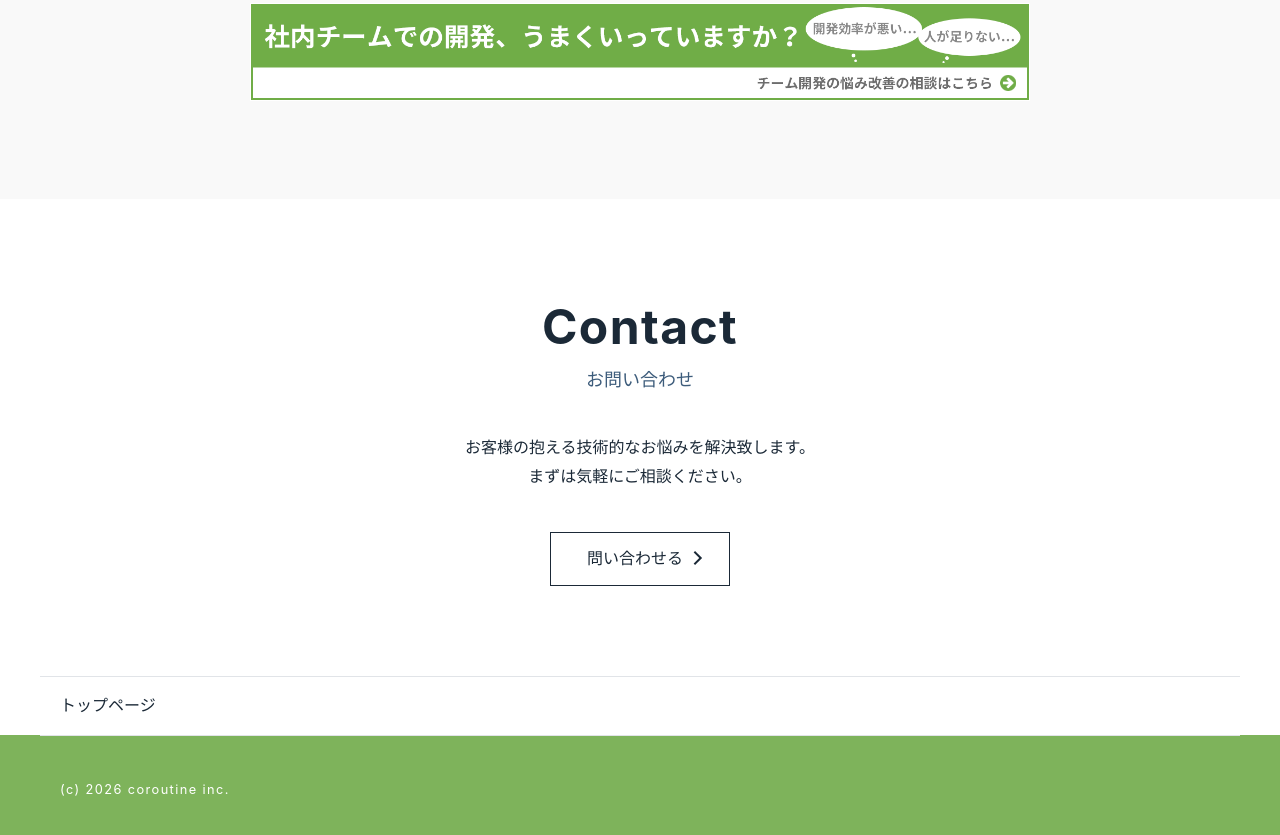
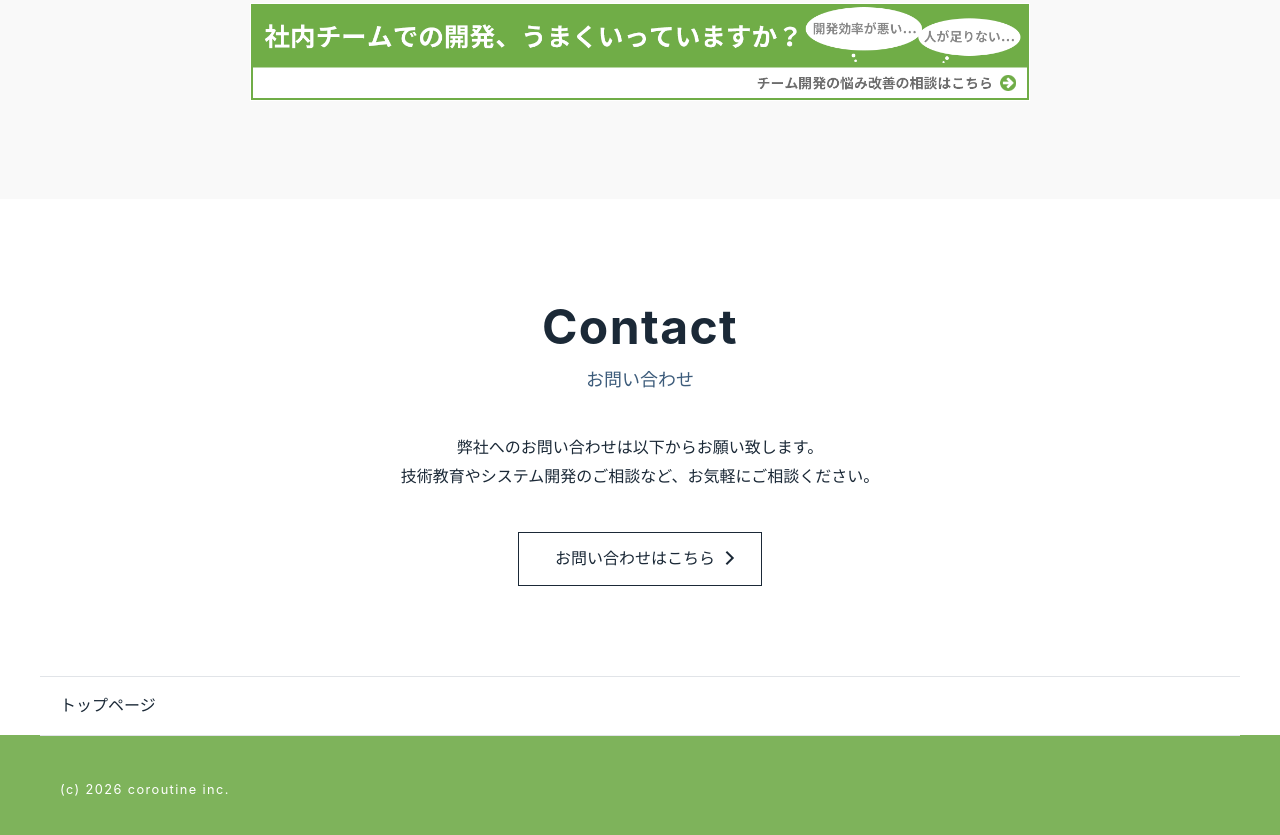
Before and after one commit to co-routine/co-routine.github.io, a website: page source/pug/index.pug in a window 1280 px wide. Shown: the part 2392-3227 px from the top of the page. Drawn offline with nearby package versions, Linux system fonts and the light colour scheme; files that its build step writes are made by us from their sources; files whose address does not match are found by name.

Commit message:
update contact message

```diff
--- a/source/pug/template/_contact.pug
+++ b/source/pug/template/_contact.pug
@@ -1,12 +1,13 @@
 section.c-section.p-contact
-  .container
+  .c-container
     header.c-section__header
       h2.c-h.c-h--en.c-h--centered Contact
       p.c-h.c-h--sub.c-h--centered お問い合わせ
     .c-section__body
       p.c-lead.c-lead--centered
-        | お客様の抱える技術的なお悩みを解決致します。<br>
-        | まずは気軽にご相談ください。
+        | 弊社へのお問い合わせは以下からお願い致します。
+        br
+        | 技術教育やシステム開発のご相談など、お気軽にご相談ください。
     footer.c-section__footer
       .c-btn.c-btn--detail
-        a(href="/contact/") 問い合わせる
+        a(href="/contact/") お問い合わせはこちら
```
Also changed, not shown: public/about/index.html, public/index.html, public/service/index.html.
